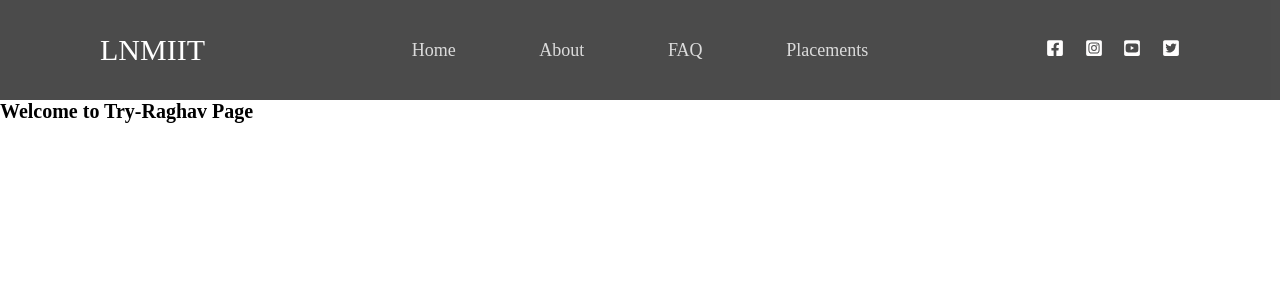
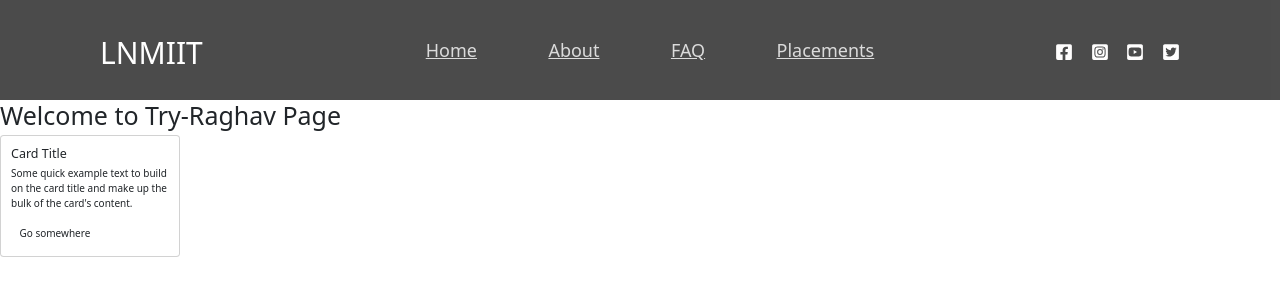
Before and after one commit to raghav-khanna/Student-Admission-Frontend, a React (Create React App) app in the folder frontend/: page /try_raghav in a window 1280 px wide. Shown: the top 300 px of the page. Built offline with nearby package versions, Linux system fonts and the light colour scheme.

Commit message:
Co-authored-by: NirnayK <NirnayK@users.noreply.github.com>

```diff
--- a/frontend/package.json
+++ b/frontend/package.json
@@ -6,8 +6,11 @@
     "@testing-library/jest-dom": "^5.16.5",
     "@testing-library/react": "^13.4.0",
     "@testing-library/user-event": "^13.5.0",
+    "bootstrap": "^5.2.2",
     "react": "^18.2.0",
+    "react-bootstrap": "^2.6.0",
     "react-dom": "^18.2.0",
+    "react-icons": "^4.6.0",
     "react-router-dom": "^6.4.3",
     "react-scripts": "5.0.1",
     "web-vitals": "^2.1.4"
--- /dev/null
+++ b/frontend/src/Components/Raghav/DisplayCard.js
@@ -0,0 +1,20 @@
+import Button from "react-bootstrap/Button";
+import Card from "react-bootstrap/Card";
+import "bootstrap/dist/css/bootstrap.min.css";
+
+const DisplayCard = () => {
+  return (
+    <Card style={{ width: "18rem" }}>
+      <Card.Body>
+        <Card.Title>Card Title</Card.Title>
+        <Card.Text>
+          Some quick example text to build on the card title and make up the
+          bulk of the card's content.
+        </Card.Text>
+        <Button variant="Success">Go somewhere</Button>
+      </Card.Body>
+    </Card>
+  );
+};
+
+export default DisplayCard;
--- a/frontend/src/Pages/TryRaghav.js
+++ b/frontend/src/Pages/TryRaghav.js
@@ -1,9 +1,11 @@
 import React from "react";
+import DisplayCard from "../Components/Raghav/DisplayCard";
 
 const TryRaghav = () => {
   return (
     <div>
       <h1>Welcome to Try-Raghav Page</h1>
+      <DisplayCard />
     </div>
   );
 };
```
Also changed, not shown: 1 other file (tests, documents, lock files or other folders).
